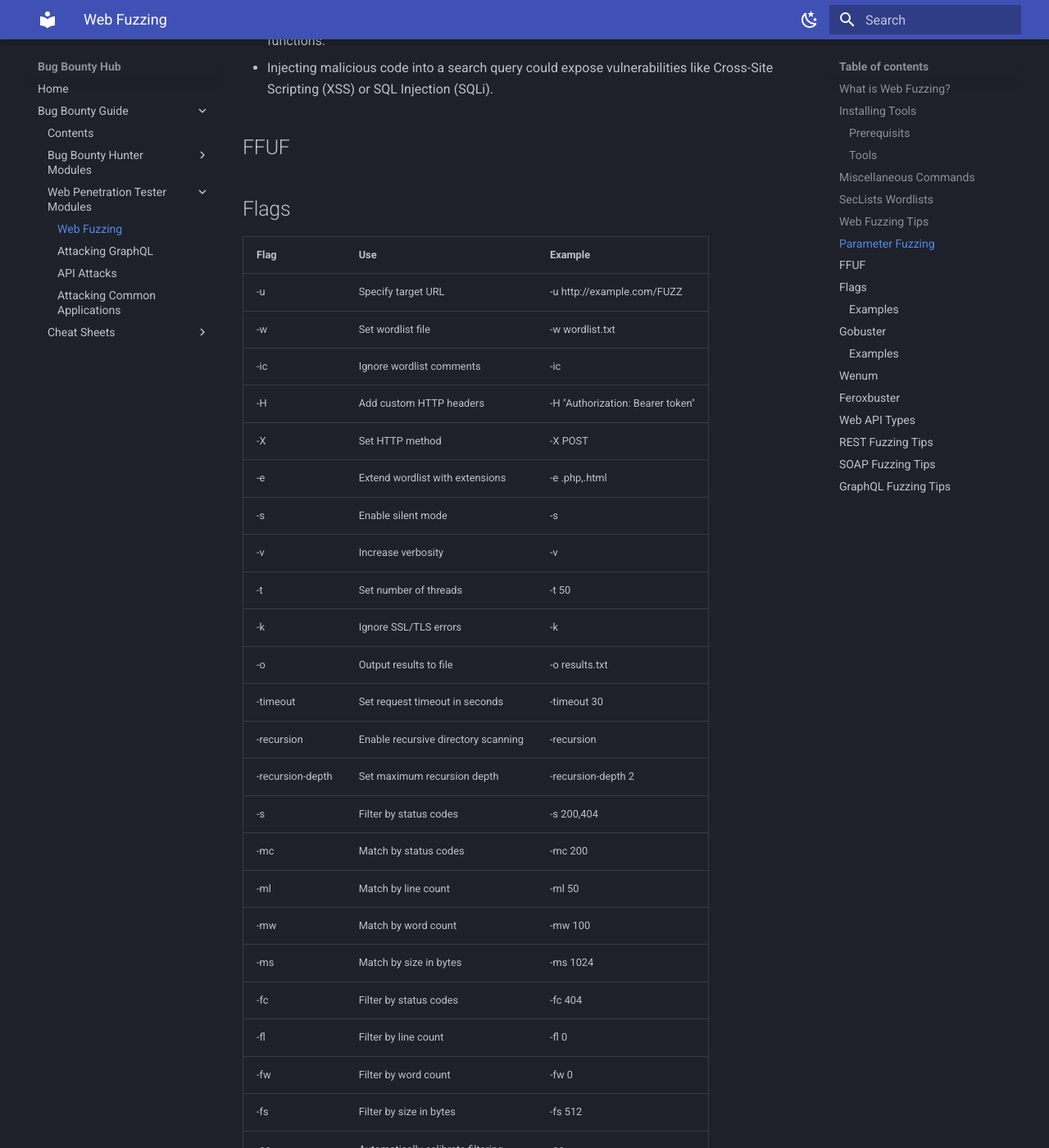
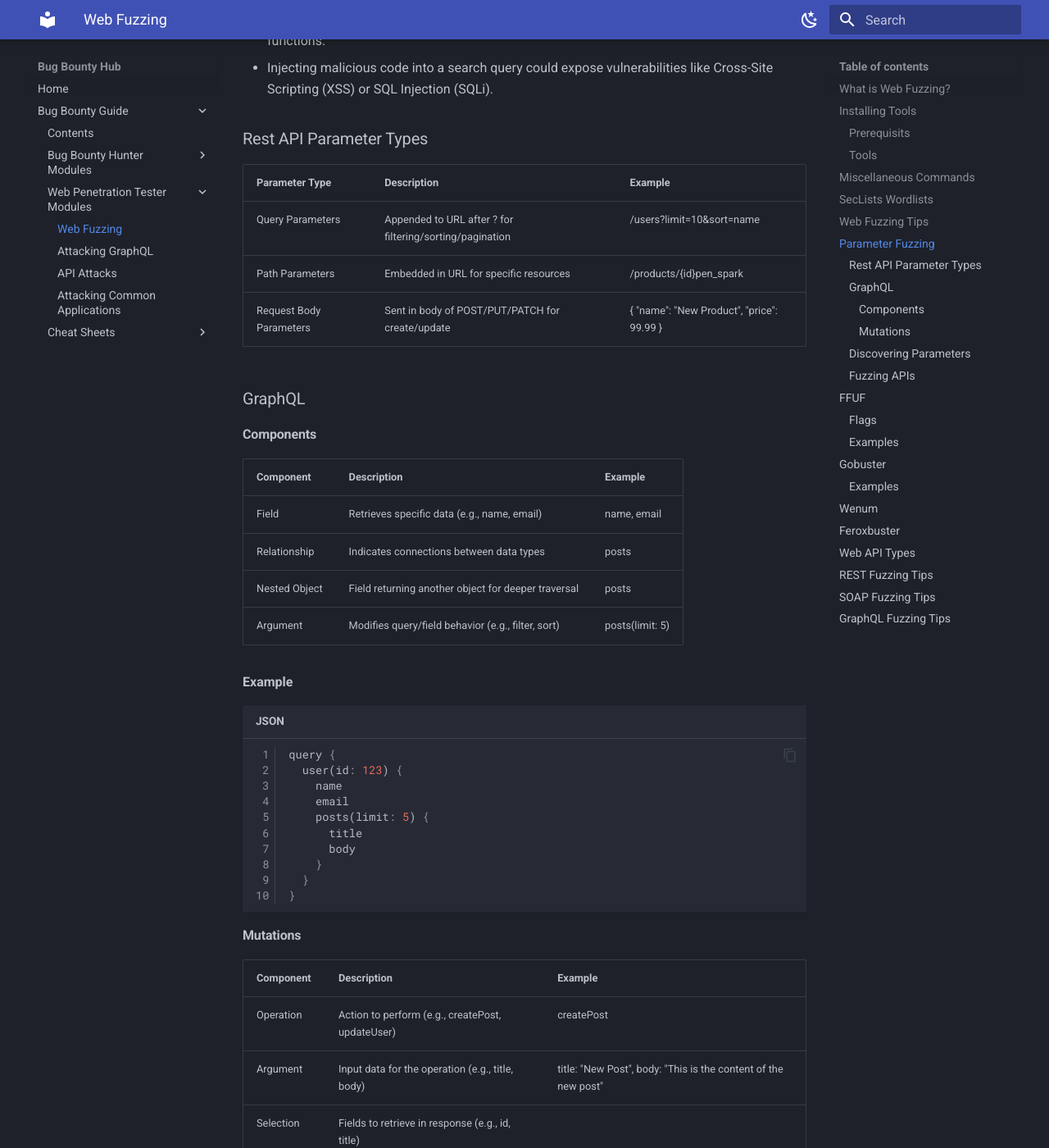
Before and after one commit to variable190/BugBounty, an MkDocs documentation site: the page built from docs/bug-bounty-guide/web-fuzzing.md, in a window 1280 px wide and 1400 px high, scrolled down 2851 px. Shown: the whole window at 82% size. Built offline with MkDocs 1.6.1 and Material for MkDocs 9.7.7, drawn with Linux system fonts in a browser that asks for light colours; some of the changed text lies outside the part shown.

Commit message:
update web fuzzing page

````diff
--- a/docs/bug-bounty-guide/web-fuzzing.md
+++ b/docs/bug-bounty-guide/web-fuzzing.md
@@ -78,9 +78,79 @@
 - Modifying a hidden parameter in a request might unlock hidden features or administrative functions.
 - Injecting malicious code into a search query could expose vulnerabilities like Cross-Site Scripting (XSS) or SQL Injection (SQLi).
 
+### Rest API Parameter Types
+
+| Parameter Type       | Description                                      | Example                          |
+|----------------------|--------------------------------------------------|----------------------------------|
+| Query Parameters     | Appended to URL after ? for filtering/sorting/pagination | /users?limit=10&sort=name |
+| Path Parameters      | Embedded in URL for specific resources           | /products/{id}pen_spark          |
+| Request Body Parameters | Sent in body of POST/PUT/PATCH for create/update | { "name": "New Product", "price": 99.99 } |
+
+### GraphQL
+
+#### Components
+
+| Component      | Description                              | Example                  |
+|----------------|------------------------------------------|--------------------------|
+| Field          | Retrieves specific data (e.g., name, email) | name, email              |
+| Relationship   | Indicates connections between data types | posts                    |
+| Nested Object  | Field returning another object for deeper traversal | posts { title, body }    |
+| Argument       | Modifies query/field behavior (e.g., filter, sort) | posts(limit: 5)          |
+
+**Example**
+
+```json
+query {
+  user(id: 123) {
+    name
+    email
+    posts(limit: 5) {
+      title
+      body
+    }
+  }
+}
+```
+
+#### Mutations
+
+| Component  | Description                                      | Example                          |
+|------------|--------------------------------------------------|----------------------------------|
+| Operation  | Action to perform (e.g., createPost, updateUser) | createPost                       |
+| Argument   | Input data for the operation (e.g., title, body) | title: "New Post", body: "This is the content of the new post" |
+| Selection  | Fields to retrieve in response (e.g., id, title) |                                   |
+
+**Example**
+
+```json
+mutation {
+  createPost(title: "New Post", body: "This is the content of the new post") {
+    id
+    title
+  }
+}
+```
+
+### Discovering Parameters
+
+- API documentation (Rest/graphql)
+- WSDL Analysis (SOAP)
+- Introspection (graphql)
+- Network traffic analysis
+- Parameter name fuzzing
+
+### Fuzzing APIs
+
+```bash
+git clone https://github.com/PandaSt0rm/webfuzz_api.git
+cd webfuzz_api
+pip3 install -r requirements.txt
+python3 api_fuzzer.py http://IP:PORT
+```
+
 ## FFUF
 
-## Flags
+### Flags
 
 | Flag    | Use                            | Example                     |
 |---------|--------------------------------|-----------------------------|
````
Also changed, not shown: docs/bug-bounty-guide/file-inclusion.md (+23 -2 lines).
